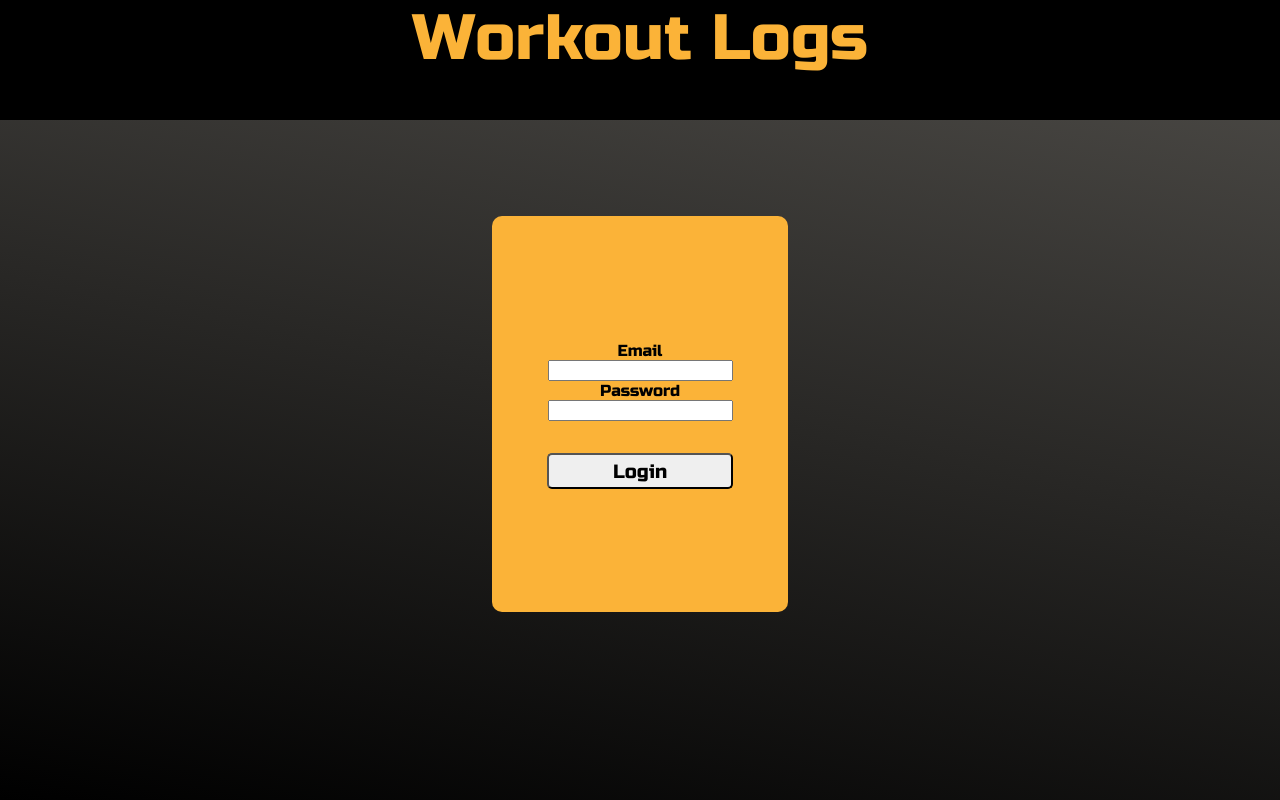
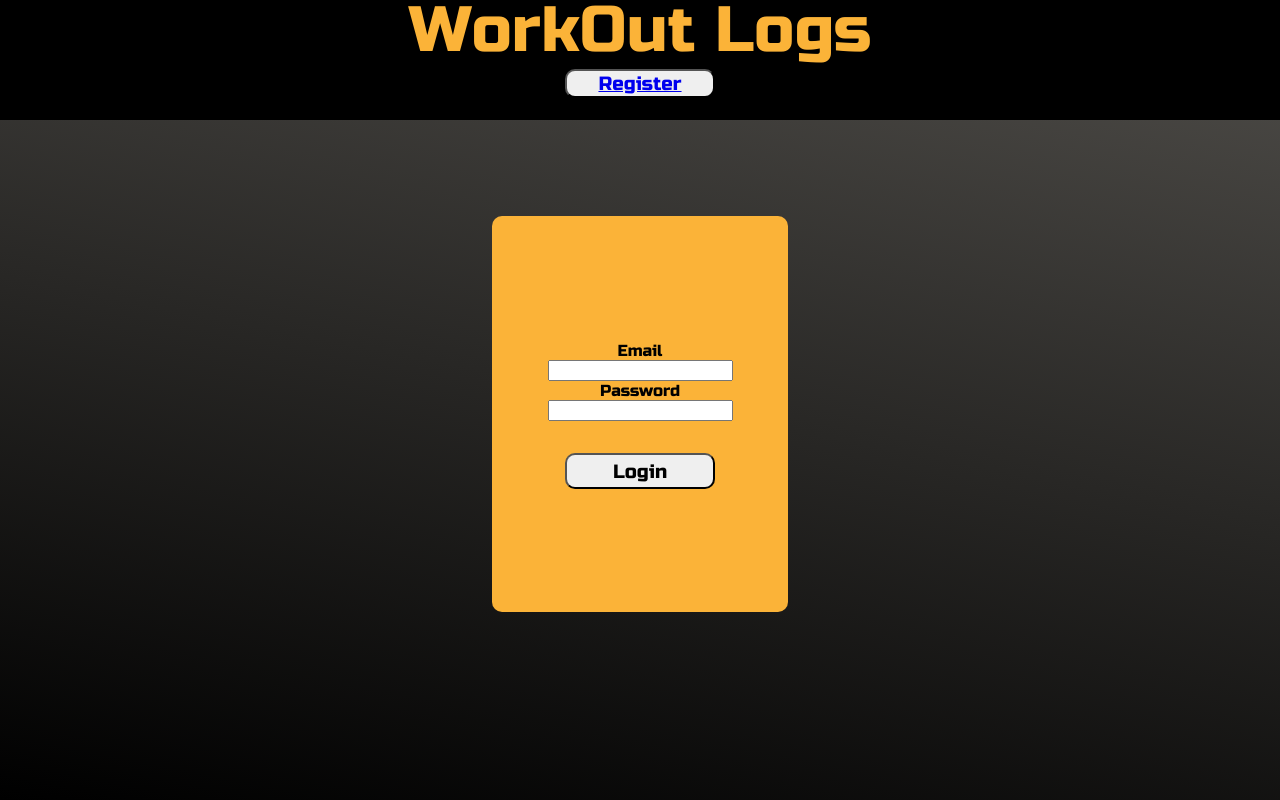
Before and after one commit to weightlifter-lambda/front-end, a React (Create React App) app: page / in a window 1280 px wide. Built offline with nearby package versions, Linux system fonts and the light colour scheme.

Commit message:
added register button and link to register page from login

```diff
--- a/src/App.js
+++ b/src/App.js
@@ -12,10 +12,12 @@ const App = props => {
   return (
     <Router>
       <div className="App">
-        {/* <Link to="/register">Register</Link> */}
         <Route exact path="/" render={props => <LoginForm {...props} />} />
         <Route path="/register" render={props => <SignUpForm {...props} />} />
-        <Route path="/journal/:id" render={props => <ExerciseList {...props} />} />
+        <Route
+          path="/journal/:id"
+          render={props => <ExerciseList {...props} />}
+        />
         <Switch>
           <PrivateRoute
             exact
--- a/src/components/LoginForm.js
+++ b/src/components/LoginForm.js
@@ -1,6 +1,7 @@
 import React, { useState } from "react";
 import { connect } from "react-redux";
 import { login } from "../state/actions";
+import { BrowserRouter as Router, Route, Switch, Link } from "react-router-dom";
 import styled, { ThemeProvider } from "styled-components";
 import * as yup from "yup";
 const theme = {
@@ -26,9 +27,11 @@ const Container = styled.body`
 `;
 const Header = styled.header`
   display: flex;
+  flex-direction: column;
   height: 15%;
   width: 100%;
   justify-content: center;
+  align-items: center;
   font-family: "Russo One";
   font-size: 4rem;
   color: #fbb338;
@@ -55,11 +58,11 @@ const Fields = styled.div`
 `;
 const Button = styled.button`
   height: 2.2rem;
-  width: 75%;
+  width: 150px;
   margin-bottom: 30px;
   font-family: "Russo One";
   font-size: 1.2rem;
-  border-radius: 5px;
+  border-radius: 10px;
   &:hover {
     background: #06a8ff;
   }
@@ -112,9 +115,16 @@ const LoginForm = props => {
       props.history.push("/dashboard");
     }, 800);
   };
+
   return (
     <Container>
-      <Header>Workout Logs</Header>
+      <Header>
+        WorkOut Logs
+        <Button>
+          <Link to="/register"> Register </Link>
+        </Button>
+      </Header>
+
       <Login>
         <form onSubmit={handleSubmit}>
           <Fields>
--- a/src/components/SignUpForm.js
+++ b/src/components/SignUpForm.js
@@ -120,7 +120,7 @@ const SignUpForm = props => {
   };
   return (
     <Container>
-      <Header>Workout Logs</Header>
+      <Header>WorkOut Logs</Header>
       <Login>
         <form onSubmit={handleSubmit}>
           <Fields>
```
